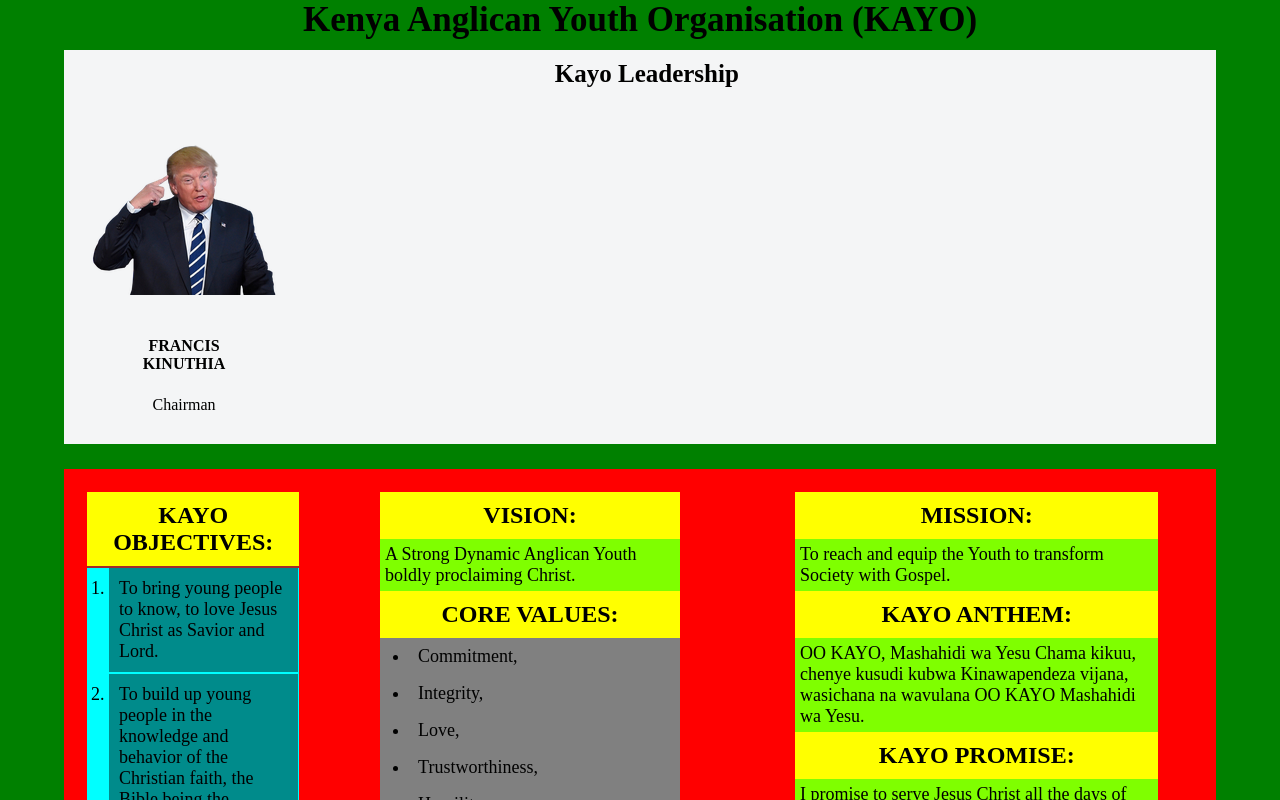
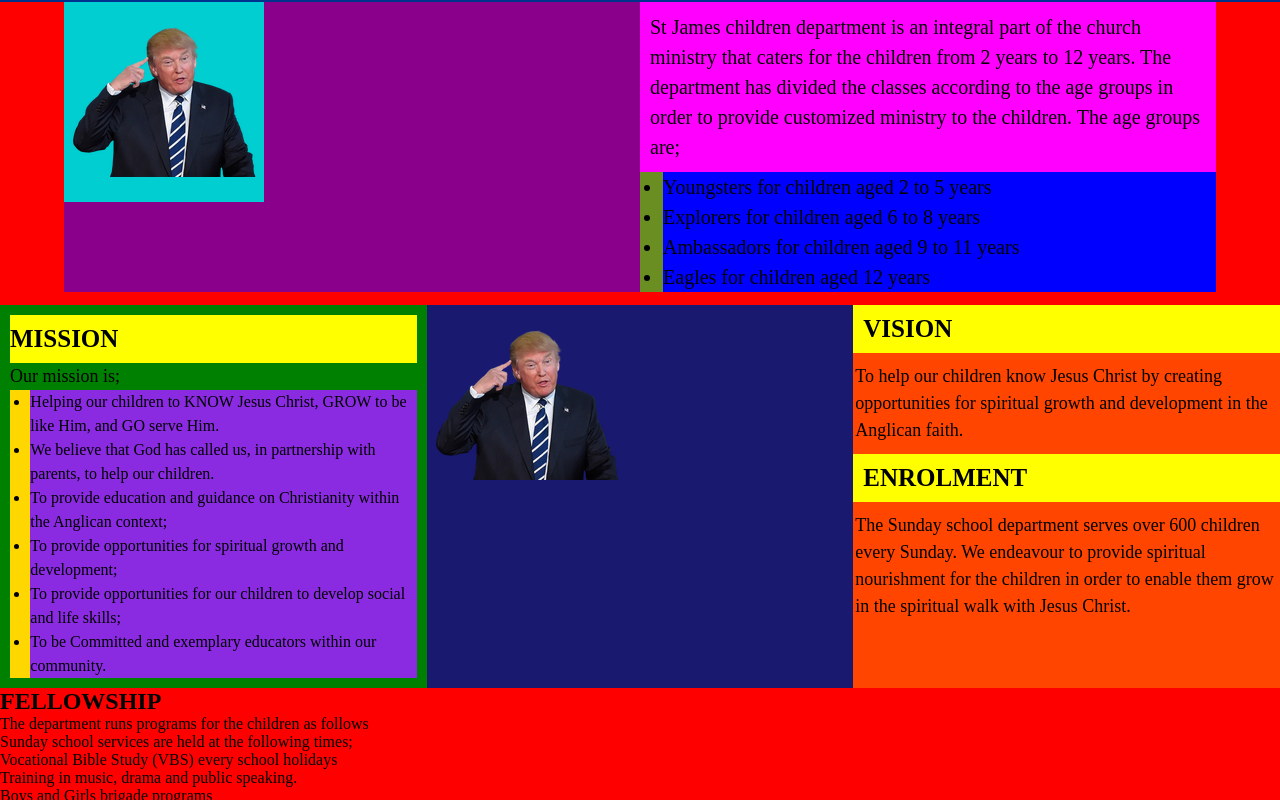
Before and after one commit to KipletingEdwin/Koromosho, a React (Vite) app: page / in a window 1280 px wide. Shown: the part 3180-3980 px from the top of the page. Built offline with nearby package versions, Linux system fonts and the light colour scheme.

Commit message:
add sunday school section

```diff
--- a/src/App.jsx
+++ b/src/App.jsx
@@ -1,28 +1,24 @@
-import styles from './App.module.css'
-import About from './components/About/About'
-import Contact from './components/Contact/Contact'
-import Footer from './components/Footer/Footer'
-import Home from './components/Home/Home'
-import Kayo from './components/Kayo/Kayo'
-import Ministries from './components/Ministries/Ministries'
-import Navbar from './components/Navbar/Navbar'
-
+import styles from "./App.module.css";
+import About from "./components/About/About";
+import Contact from "./components/Contact/Contact";
+import Footer from "./components/Footer/Footer";
+import Home from "./components/Home/Home";
+import Ministries from "./components/Ministries/Ministries";
+import Navbar from "./components/Navbar/Navbar";
+import SundaySchool from "./components/SundaySchool/SundaySchool";
 
 function App() {
-
-
-
   return (
     <div className={styles.App}>
       <Navbar />
       <Home />
-      <About/>
+      <About />
       <Ministries />
       <Contact />
       <Footer />
-      <Kayo />
+      <SundaySchool/>
     </div>
-  )
+  );
 }
 
-export default App
+export default App;
--- /dev/null
+++ b/src/components/Choir/Choir.module.css
@@ -0,0 +1,86 @@
+.container{
+    background-color: red;
+}
+
+
+
+.choirContainer{
+    background-color: olive;
+    margin: 1% 5%;
+    display: flex;
+    flex-direction: row;
+
+}
+
+.choir{
+    background-color: green;
+    width: 50%;
+ }
+
+ .choir img{
+    background-color: yellow;
+    width: 100%;
+    height: auto;
+ }
+
+ .choirDescription{
+    width: 50%;
+    height: 100%;
+    background-color: chartreuse;
+
+ }
+
+ .description{
+    margin: 1% 3%;
+    background-color: blue;
+ }
+
+ .description h2{
+    background-color: cyan;
+    font-size: 35px;
+    padding: 5px 10px;
+ }
+
+ .description p{
+    background-color: cadetblue;
+    padding: 15px 5px;
+    font-size: 16px;
+    line-height: 2;
+ }
+
+ .management{
+    background-color: green;
+    display: flex;
+    flex-direction: column;
+    align-items: center;
+    justify-content: center;
+ }
+
+ .management h2{
+    background-color: chocolate;
+    padding: 10px;
+    font-size: 30px;
+ }
+
+ .management ul{
+    background-color: blue;
+    margin: 1%;
+    padding: 10px;
+    line-height: 1.8;
+ }
+
+ .management ul li{
+    font-size: 20px;
+ }
+
+ .choirImages{
+    background-color: cyan;
+    margin: 1% 5%;
+ }
+
+ .choirImages img{
+    background-color: blue;
+    margin: 5px;
+
+
+ }
--- a/src/components/Kayo/Kayo.jsx
+++ b/src/components/Kayo/Kayo.jsx
@@ -1,21 +1,22 @@
 import React from "react";
 import styles from "./Kayo.module.css";
-import trump  from '../../assets/leaders/kama/trump.png'
+import trump from "../../assets/leaders/kama/trump.png";
 
 function Kayo() {
   return (
     <section className={styles.container}>
-         <h1 className={styles.title}> Kenya Anglican Youth Organisation (KAYO) </h1>
+      <h1 className={styles.title}>
+        {" "}
+        Kenya Anglican Youth Organisation (KAYO){" "}
+      </h1>
       {/* <div className={styles.introduction}> */}
-
 
       <div className={styles.introduction}>
         <div className={styles.chairman}>
           <div className={styles.chairmanContainer}>
-                <img  src={trump} alt="chairman"/>
+            <img src={trump} alt="chairman" />
             <h4> FRANCIS KINUTHIA</h4>
             <p> Chairman </p>
-
           </div>
         </div>
         <div className={styles.leadershipContainer}>
@@ -28,12 +29,27 @@ function Kayo() {
         <div className={styles.kayoObjectives}>
           <h2> KAYO OBJECTIVES: </h2>
           <ul>
-                    <li> To bring young people to know, to love Jesus Christ as Savior and Lord. </li>
-                    <li> To build up young people in the knowledge and behavior of the Christian faith, the Bible being the foundation. </li>
-                    <li> To educate young people in good Christian character and to encourage them to be leaders of the Church. </li>
-                    <li> To help the Church understand its responsibility towards young people. </li>
+            <li>
+              {" "}
+              To bring young people to know, to love Jesus Christ as Savior and
+              Lord.{" "}
+            </li>
+            <li>
+              {" "}
+              To build up young people in the knowledge and behavior of the
+              Christian faith, the Bible being the foundation.{" "}
+            </li>
+            <li>
+              {" "}
+              To educate young people in good Christian character and to
+              encourage them to be leaders of the Church.{" "}
+            </li>
+            <li>
+              {" "}
+              To help the Church understand its responsibility towards young
+              people.{" "}
+            </li>
           </ul>
-
         </div>
         <div className={styles.vision}>
           <h2> VISION: </h2>
@@ -49,29 +65,44 @@ function Kayo() {
             <li> Holiness </li>
           </ul>
           <h2> KAYO PRAYER:</h2>
-                <p> Teach us good Lord to serve you with all our strength, body, soul and mind. To love you
-                    and rejoice in you always. To offer our services without counting the cost. </p>
-
+          <p>
+            {" "}
+            Teach us good Lord to serve you with all our strength, body, soul
+            and mind. To love you and rejoice in you always. To offer our
+            services without counting the cost.{" "}
+          </p>
         </div>
         <div className={styles.mission}>
+          <div className={styles.content}>
             <h2> MISSION: </h2>
-                <p> To reach and equip the Youth to transform Society with Gospel. </p>
-                <h2> KAYO ANTHEM: </h2>
-                <p> OO KAYO, Mashahidi wa Yesu Chama kikuu, chenye kusudi kubwa Kinawapendeza vijana,
-                     wasichana na wavulana OO KAYO Mashahidi wa Yesu.
+            <p>
+              {" "}
+              To reach and equip the Youth to transform Society with Gospel.
             </p>
-
-                 <h2> KAYO PROMISE: </h2>
-                 <p> I promise to serve Jesus Christ all the days of my life To pray and read the Bible each
-                    day, to reach out to the other young people Especially K.A.Y.O members and to abide by
-                     the rules of the group.
-                 </p>
-
           </div>
 
+          <div className={styles.content}>
+            <h2> KAYO ANTHEM: </h2>
+            <p>
+              {" "}
+              OO KAYO, Mashahidi wa Yesu Chama kikuu, chenye kusudi kubwa
+              Kinawapendeza vijana, wasichana na wavulana OO KAYO Mashahidi wa
+              Yesu.
+            </p>
           </div>
 
-
+          <div className={styles.content}>
+            <h2> KAYO PROMISE: </h2>
+            <p>
+              {" "}
+              I promise to serve Jesus Christ all the days of my life To pray
+              and read the Bible each day, to reach out to the other young
+              people Especially K.A.Y.O members and to abide by the rules of the
+              group.
+            </p>
+          </div>
+        </div>
+      </div>
     </section>
   );
 }
--- a/src/components/Kayo/Kayo.module.css
+++ b/src/components/Kayo/Kayo.module.css
@@ -1,15 +1,15 @@
-.container{
+.container {
   background-color: green;
 }
 
-.introduction{
+.introduction {
   background-color: #f4f5f6;
   margin: 0% 5%;
   display: flex;
   flex-direction: row;
 }
 
-.title{
+.title {
   font-size: 35px;
   font-weight: 800;
   text-align: center;
@@ -17,37 +17,36 @@
   padding: 10px 0px;
 }
 
-.chairman{
+.chairman {
   /* background-color: aqua; */
   width: 40%;
 }
 
-.leadershipContainer{
+.leadershipContainer {
   /* background-color: blueviolet; */
   width: 60%;
 }
 
-.chairmanContainer{
+.chairmanContainer {
   /* background-color: yellow; */
   width: 200px;
   margin: 20px;
 }
 
-.chairmanContainer img{
+.chairmanContainer img {
   /* background-color: blue; */
   width: 100%;
   margin-top: 50px;
-
 }
 
-.chairmanContainer h4{
+.chairmanContainer h4 {
   /* background-color: chartreuse; */
   margin: 3px 30px;
   text-align: center;
   padding: 10px;
 }
 
-.chairmanContainer p{
+.chairmanContainer p {
   text-align: center;
   font-size: 16px;
   font-weight: 500;
@@ -55,96 +54,87 @@
   padding: 10px;
 }
 
-.leadershipContainer h3{
+.leadershipContainer h3 {
   font-size: 25px;
   /* background-color: yellow; */
   margin: 10px 30px;
 }
 
-
-
-
-
-.objectives{
-    background-color: red;
+.objectives {
+  /* background-color: red; */
   margin: 2% 5%;
   display: flex;
   flex-direction: row;
   justify-content: space-evenly;
 }
 
-.kayoObjectives{
-    background-color: brown;
+.kayoObjectives {
+  /* background-color: brown; */
   margin: 2%;
 }
 
-.kayoObjectives h2{
-    background-color: yellow;
+.kayoObjectives h2 {
+  /* background-color: yellow; */
   padding: 10px;
   text-align: center;
 }
 
-.kayoObjectives ul{
-    background-color: cyan;
+.kayoObjectives ul {
+  /* background-color: cyan; */
   padding-left: 20px;
   font-size: 18px;
-
 }
-.kayoObjectives ul li{
-    background-color: darkcyan;
+.kayoObjectives ul li {
+  /* background-color: darkcyan; */
   padding: 10px;
   margin: 1%;
   list-style-type: decimal;
 }
 
-
-
-
-.vision{
-    background-color: gray;
+.vision {
+  /* background-color: gray; */
   margin: 2% 5%;
 }
 
-.vision h2{
-    background-color: yellow;
+.vision h2 {
+  /* background-color: yellow; */
   padding: 10px;
   text-align: center;
 }
 
-.vision p{
-    background-color: chartreuse;
+.vision p {
+  /* background-color: chartreuse; */
   padding: 5px;
   font-size: 18px;
 }
 
-.vision ul{
+.vision ul {
   padding-left: 30px;
   list-style-type: disc;
   font-size: 18px;
 }
 
-.vision ul li{
+.vision ul li {
   padding: 8px;
 }
 
-
-
-
-
-
-.mission{
-    background-color: fuchsia;
+.mission {
+  /* background-color: fuchsia; */
   margin: 2% 5%;
 }
 
-.mission h2{
-    background-color: yellow;
+.content {
+  height: 33.333%;
+}
+
+.mission h2 {
+  /* background-color: yellow; */
   padding: 10px;
   text-align: center;
 }
 
-.mission p{
-    background-color: chartreuse;
+.mission p {
+  /* background-color: chartreuse; */
   padding: 5px;
   font-size: 18px;
 }
--- /dev/null
+++ b/src/components/SundaySchool/SundaySchool.jsx
@@ -0,0 +1,95 @@
+import React from 'react'
+import styles from './SundaySchool.module.css';
+import trump from '../../assets/leaders/kama/trump.png';
+
+function SundaySchool() {
+  return (
+    <section className={styles.container}>
+        <div className={styles.school}>
+            <div className={styles.schoolImage}>
+                <img src={trump} alt='sundy-school'/>
+            </div>
+            <div className={styles.description}>
+                <p> St James children department is an integral part of the church ministry that caters for
+                     the children from 2 years to 12 years. The department has divided the classes according
+                      to the age groups in order to provide customized ministry to the children.
+                      The age groups are;</p>
+                      <ul>
+                        <li> Youngsters for children aged 2 to 5 years </li>
+                        <li> Explorers for children aged 6 to 8 years </li>
+                        <li> Ambassadors for children aged 9 to 11 years </li>
+                        <li> Eagles for children aged 12 years </li>
+                      </ul>
+            </div>
+        </div>
+
+        <div className={styles.missionContainer}>
+        <div className={styles.mission}>
+            <h2> Mission</h2>
+            <p> Our mission is; </p>
+            <ul>
+                <li>  Helping our children to KNOW Jesus Christ, GROW to be like Him, and GO serve Him. </li>
+                <li>   We believe that God has called us, in partnership with parents, to help our children. </li>
+                <li>  To provide education and guidance on Christianity within the Anglican context; </li>
+                <li> To provide opportunities for spiritual growth and development; </li>
+                <li>  To provide opportunities for our children to develop social and life skills; </li>
+                <li> To be Committed and exemplary educators within our community. </li>
+            </ul>
+
+        </div>
+
+        <div className={styles.schoolTeacher}>
+            <img src={trump} alt='teacher'/>
+
+        </div>
+
+        <div className={styles.visionContainer}>
+            <h2> Vision</h2>
+            <p> To help our children know Jesus Christ by creating opportunities for spiritual
+                growth and development in the Anglican faith.
+                </p>
+                <h2> Enrolment</h2>
+                <p> The Sunday school department serves over 600 children every Sunday. We endeavour
+                     to provide spiritual nourishment for the children in order to enable them grow
+                      in the spiritual walk with Jesus Christ.
+                </p>
+        </div>
+        </div>
+
+        <div className={styles.fellowshipContainer}>
+            <div className={styles.fellowship}>
+                <h2> FELLOWSHIP </h2>
+            </div>
+            <div className={styles.fellowshipDescription}>
+                <p> The department runs programs for the children as follows </p>
+                <ul>
+                    <li> Sunday school services are held at the following times; </li>
+                    <li> Vocational Bible Study (VBS) every school holidays </li>
+                    <li> Training in music, drama and public speaking. </li>
+                    <li> Boys and Girls brigade programs </li>
+                    <li> Home visits and fellowship for the needy, sick children </li>
+                    <li> Training program and fellowship for the Sunday school teachers and mentors </li>
+                </ul>
+
+            </div>
+
+        </div>
+
+        <div className={styles.sundaySchoolImages}>
+            <img src={trump} alt='sunday-school'/>
+            <img src={trump} alt='sunday-school'/>
+            <img src={trump} alt='sunday-school'/>
+            <img src={trump} alt='sunday-school'/>
+            <img src={trump} alt='sunday-school'/>
+            <img src={trump} alt='sunday-school'/>
+            <img src={trump} alt='sunday-school'/>
+
+        </div>
+
+
+
+    </section>
+  )
+}
+
+export default SundaySchool
--- /dev/null
+++ b/src/components/SundaySchool/SundaySchool.module.css
@@ -0,0 +1,103 @@
+.container{
+    background-color: red;
+}
+
+.school{
+    background-color: green;
+    margin: 1% 5%;
+    display: flex;
+    flex-direction: row;
+}
+
+.schoolImage{
+    background-color: darkmagenta;
+    width: 50%;
+}
+
+.schoolImage img{
+    /* height: 400px; */
+    margin: 0px;
+    padding: 0px;
+    background-color: darkturquoise;
+}
+.description{
+    width: 50%;
+}
+
+.description p{
+    background-color: magenta;
+    padding: 10px;
+    font-size: 20px;
+    line-height: 1.5;
+}
+
+.description ul{
+    background-color: olivedrab;
+
+}
+
+.description ul li{
+    background-color: blue;
+    margin-left: 4%;
+    font-size: 20px;
+    line-height: 1.5;
+}
+
+.missionContainer{
+    display: flex;
+    flex-direction: row;
+
+}
+
+.mission{
+    background-color: green;
+    width: 33.3333%;
+    padding: 10px;
+}
+
+.mission h2{
+    text-transform: uppercase;
+    font-size: 25px;
+    background-color: yellow;
+    padding: 10px 0px;
+}
+
+.mission p{
+    font-size: 18px;
+    line-height: 1.5;
+}
+
+.mission ul{
+    background-color: gold;
+    line-height: 1.5;
+}
+
+.mission ul li{
+    background-color: blueviolet;
+    margin-left: 5%;
+    list-style-type: disc;
+
+}
+
+.schoolTeacher{
+    background-color: midnightblue;
+    width: 33.3333%;
+}
+
+.visionContainer{
+    background-color: orangered;
+    width: 33.3333%;
+}
+
+.visionContainer h2{
+    text-transform: uppercase;
+    font-size: 25px;
+    background-color: yellow;
+    padding: 10px;
+}
+
+.visionContainer p{
+    line-height: 1.5;
+    font-size: 18px;
+    padding: 10px 2px;
+}
```
Also changed, not shown: src/components/Choir/Choir.jsx (added, +63 -0 lines). Lines whose indentation alone changed are shown as unchanged.
